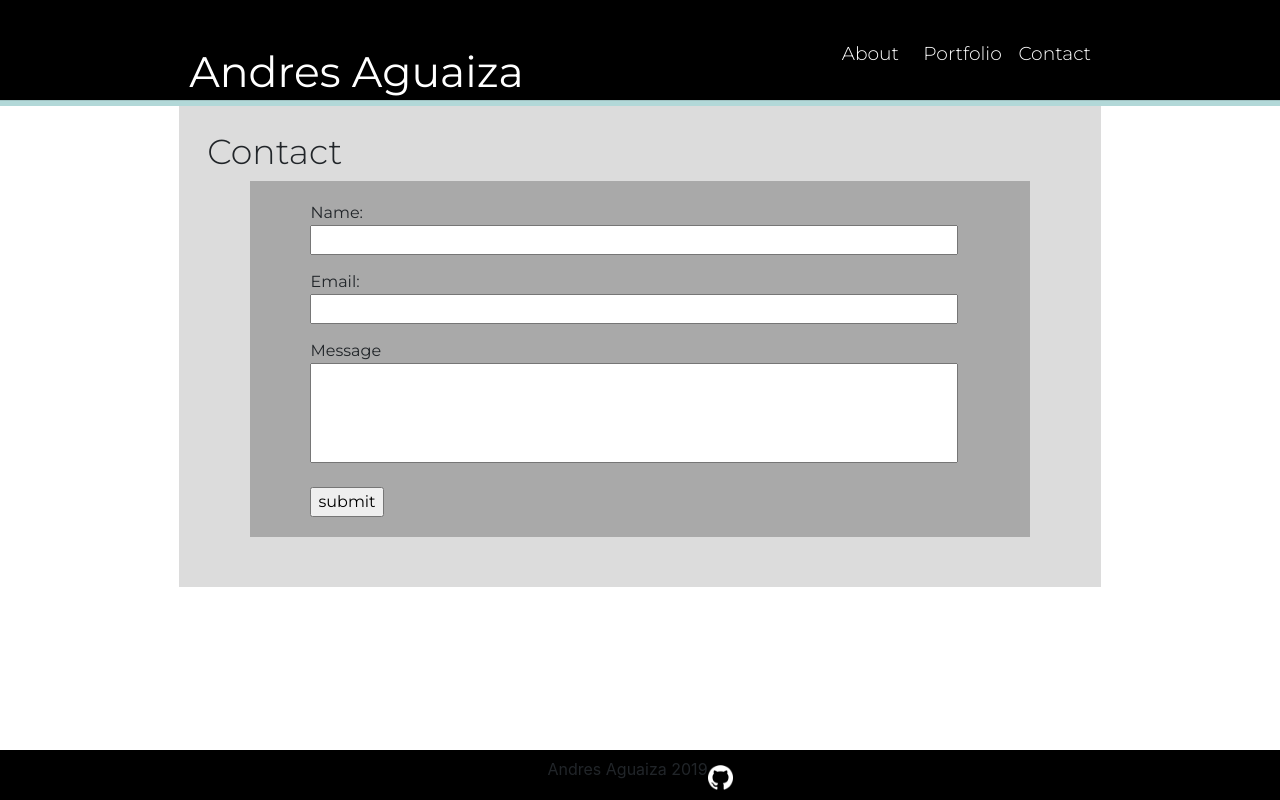
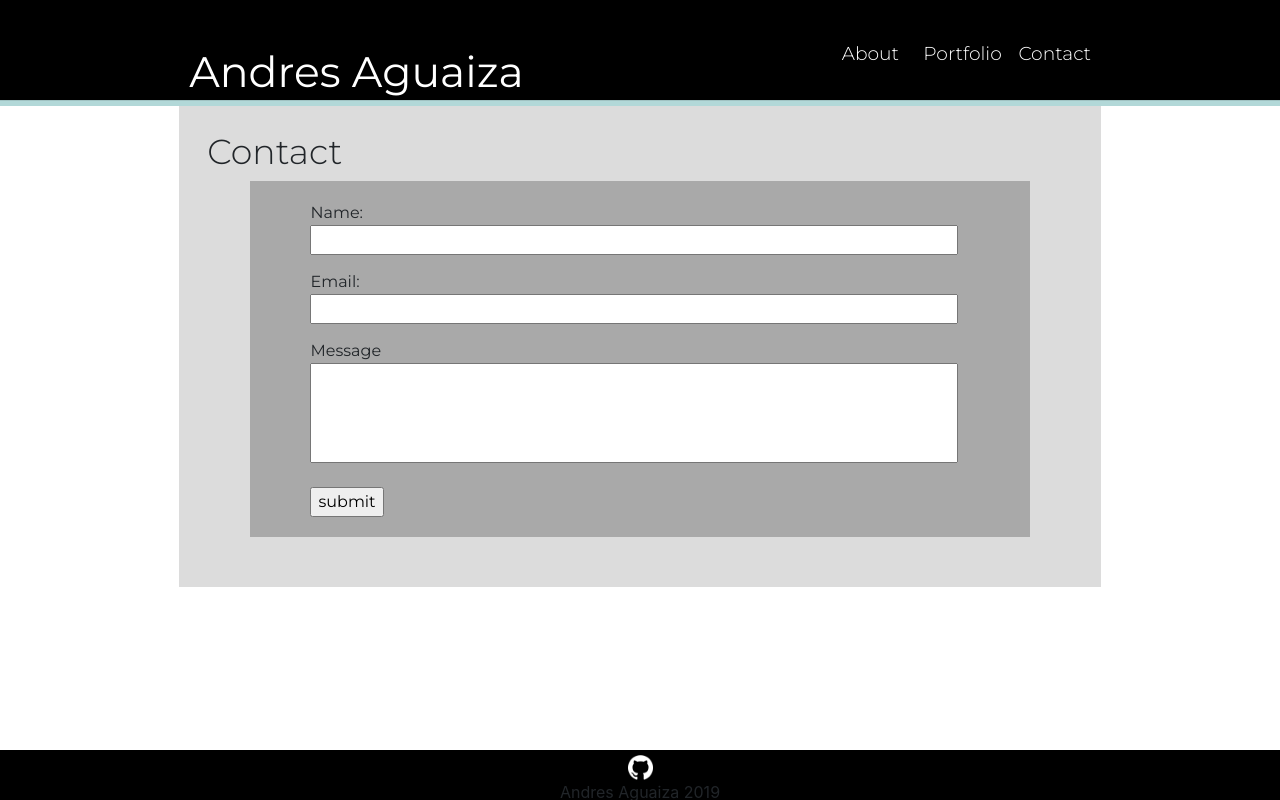
Before and after one commit to andresagu/andresagu.github.io, a plain HTML site: page contact.html in a window 1280 px wide. Drawn offline with nearby package versions, Linux system fonts and the light colour scheme.

Commit message:
small adjustments to footer

```diff
--- a/contact.html
+++ b/contact.html
@@ -40,5 +40,9 @@
       </div>
     </body>
 
-  <footer>Andres Aguaiza 2019<a href="https://github.com/andresagu"><img class = "gitlogo" src="pics/logo.png" alt="github"></a></footer>
+  <footer>
+    <a href="https://github.com/andresagu"><img class = "gitlogo" src="pics/logo.png" alt="github"></a>
+    <br>
+    Andres Aguaiza 2019
+  </footer>
 </html>
--- a/styles/contactStyle.css
+++ b/styles/contactStyle.css
@@ -119,7 +119,7 @@ footer{
 }
 
 .gitlogo{
-  margin-top: 15px;
+  margin-top: 5px;
   width: 25px;
   height: 25px;
 }
--- a/styles/indexStyle.css
+++ b/styles/indexStyle.css
@@ -110,7 +110,7 @@ footer{
 }
 
 .gitlogo{
-  margin-top: 15px;
+  margin-top: 5px;
   width: 25px;
   height: 25px;
 }
--- a/styles/portfolioStyle.css
+++ b/styles/portfolioStyle.css
@@ -142,7 +142,7 @@ footer{
 }
 
 .gitlogo{
-  margin-top: 15px;
+  margin-top: 5px;
   width: 25px;
   height: 25px;
 }
```
Also changed, not shown: index.html (+5 -2 lines), portfolio.html (+5 -2 lines), 1 other file.
